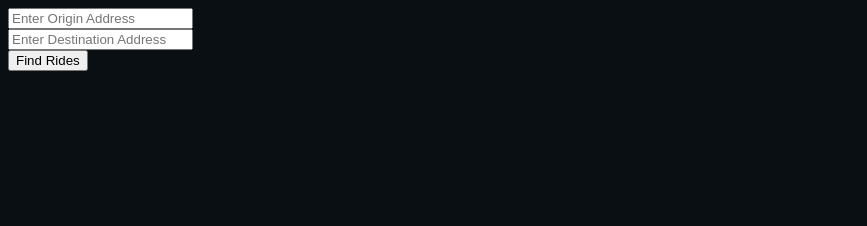
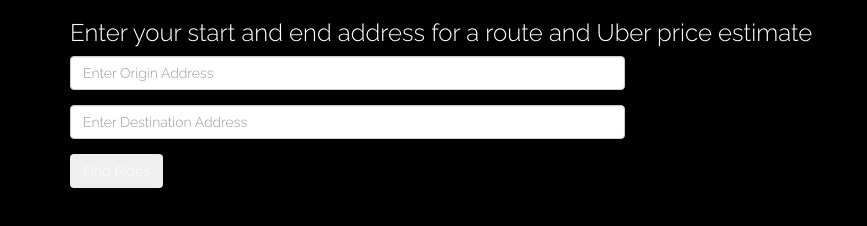
Before and after one commit to marceltheshell/uber-google-practice, a website: page estimate.html in a window 1280 px wide. Shown: the whole page, without its empty margins (0-867 px from the left). Drawn offline with nearby package versions, Linux system fonts and the light colour scheme; some packages are replaced by stand-ins of ours.

Commit message:
cleaned up app.js a bit

```diff
--- a/estimate.html
+++ b/estimate.html
@@ -7,6 +7,8 @@
 
   <!-- Mixmax SDK -->
   <script defer src="https://d1xa36cy0xt122.cloudfront.net/v1/Mixmax.js"></script>
+  <link rel="stylesheet" href="https://maxcdn.bootstrapcdn.com/bootstrap/3.3.6/css/bootstrap.min.css">
+  <link href='https://fonts.googleapis.com/css?family=Raleway:300' rel='stylesheet' type='text/css'>
   <link rel="stylesheet" href="/styles.css">
   <script src="https://maps.googleapis.com/maps/api/js?key=AIzaSyDcAMzGs3-EfpHVMmFjUJvPrX02QIjug0A&libraries=places"></script>
   <script src="//code.jquery.com/jquery-2.1.3.min.js"></script>
@@ -14,22 +16,26 @@
 
 </head>
 <body>
+  <div class="container">
+    <header>
+      <h3>Enter your start and end address for a route and Uber price estimate</h3>
+    </header>
     <div>
       <form class="findPrice">
         <div class="form-group row">
-        <div class="col-sm-10">
+          <div class="col-sm-6">
             <input id="start" type="text" name="start" class="form-control" placeholder="Enter Origin Address">
           </div>
         </div>
 
         <div class="form-group row">
-        <div class="col-sm-10">
+          <div class="col-sm-6">
             <input id="end" type="text" name="end" class="form-control" placeholder="Enter Destination Address">
           </div>
         </div>
 
         <div class="form-group row">
-        <div class='col-sm-offset-2 col-sm-10'>
+          <div class='col-sm-3'>
             <button class="btn" type="submit" name="submit">Find Rides</button>
           </div>
         </div>
@@ -37,6 +43,7 @@
     </div>
     <div id="map"></div>
     <div id="estimates"></div>
+  </div>
 
 </body>
 </html>
--- a/public/app.js
+++ b/public/app.js
@@ -14,7 +14,7 @@
 
 
 $('document').ready(function() {
-
+    initAutocomplete();
     $('form.findPrice').on('submit',function(e){
         e.preventDefault();
         address = $(this).serializeArray();
@@ -25,12 +25,10 @@
 })
 
 
-// function initAutocomplete() {
-//      autocomplete = new google.maps.places.Autocomplete((document.getElementById('start')), options);
-
-//      autocompleteEnd = new google.maps.places.Autocomplete((document.getElementById('end')), options);
-
-// }
+function initAutocomplete() {
+     autocomplete = new google.maps.places.Autocomplete((document.getElementById('start')), options);
+     autocompleteEnd = new google.maps.places.Autocomplete((document.getElementById('end')), options);
+}
 
 
 function mapCoordinates(addressOne, addressTwo){
@@ -50,12 +48,7 @@
         formattedOriginLtLg = originLtLg[0].results[0].geometry.location
         formattedDestinLtLg = destinLtLg[0].results[0].geometry.location
         renderGoogleMap(formattedOriginLtLg, formattedDestinLtLg);
-
-
         getRidePrices(formattedOriginLtLg, formattedDestinLtLg);
-
-
-
 
     }).fail(function() {
         console.log("oops, something went wrong while getting directions");
@@ -64,7 +57,6 @@
 }
 
 function renderGoogleMap(originCoord, destinCoord){
-
     var directionsService = new google.maps.DirectionsService();
     $('#map').animate({'height':'384px'},2000, function(){
         map = new google.maps.Map(document.getElementById("map"),{
@@ -76,14 +68,15 @@
               scaleControl: false,
               scrollwheel: false,
               disableDoubleClickZoom: true
+        });
+    });
 
-        })
-    })
-
-    // /*Create a Renderer for Directions and Binds it to the Map*/
+    //this looks like it could be an issue
     var directionsDisplay = new google.maps.DirectionsRenderer({map: map});
 
-    /////////// CalcRoute is for Google////////////////////////
+
+
+
     calcRoute(originCoord, destinCoord)
 
     function calcRoute(startCoord, endCoord) {
@@ -100,64 +93,8 @@
                 directionsDisplay.setDirections(result);
             }
         });
-
     }
-
 }
-
-
-
-
-
-/*FS Displays the Route Between the Initial Start and End Selections.*/
-// calculateAndDisplayRoute(directionsDisplay, directionsService, markerArray, stepDisplay, map);
-
-
-
-
-
-
-
-/* Calculate Display Route Function*/
-
-// function calculateAndDisplayRoute(directionsDisplay, directionsService, markerArray, stepDisplay, map) {
-
-//   First, remove any existing markers from the map.
-//   for (var i = 0; i < markerArray.length; i++) {
-//     markerArray[i].setMap(null);
-//   }
-
-
-
-
-  /* Retrieve the Start and End Locations and Create a DirectionsRequest Using DRIVING Directions.*/
- //  directionsService.route({
- //                            origin: origin,
- //                            destination: destination,
- //                            travelMode: google.maps.TravelMode.DRIVING
- //                          },
- //                          function(response, status){
-
- //                              // Route the directions and pass the response to a function to create
- //                              // markers for each step.
- //                            if (status === google.maps.DirectionsStatus.OK) {
-
- //                                  document.getElementById('warnings-panel').innerHTML = '<b>' + response.routes[0].warnings + '</b>';
-
-
- //                                  directionsDisplay.setDirections(response);
- //                                  // showSteps(response, markerArray, stepDisplay, map);
- //                              }
- //                            else {
- //                                window.alert('Directions request failed due to ' + status);
- //                            }
- //                        });
-
- // }
-
-
-
-// /*Request Ride Prices Function*/
 
 function getRidePrices(origin, destination){
     var coordinates = {};
@@ -165,17 +102,12 @@
     coordinates.lng1 = origin.lng;
     coordinates.lat2 = destination.lat;
     coordinates.lng2 = destination.lng;
-
     $.post('/uberPrice', {coordinates: coordinates}, function(data){
         var rides = data.prices;
         $.each( rides, function( i, ride ) {
-
-            console.log(ride);
             var newListItem = ("<tr><td>" + ride.display_name + "</td><td>" + ride.estimate + "</td><td>" + ride.distance + " miles"+ "</td></tr>");
-            // var newListItem = "<li>" + ride.display_name + "</li>";
             $( "#estimates" ).append( newListItem );
         });
 
     });
-
 };
--- a/public/styles.css
+++ b/public/styles.css
@@ -4,5 +4,7 @@
 }
 
 body {
+	background-color: black;
 	color:#fff;
+	font-family: 'Raleway', sans-serif;
 }
```
Lines whose indentation alone changed are shown as unchanged.
